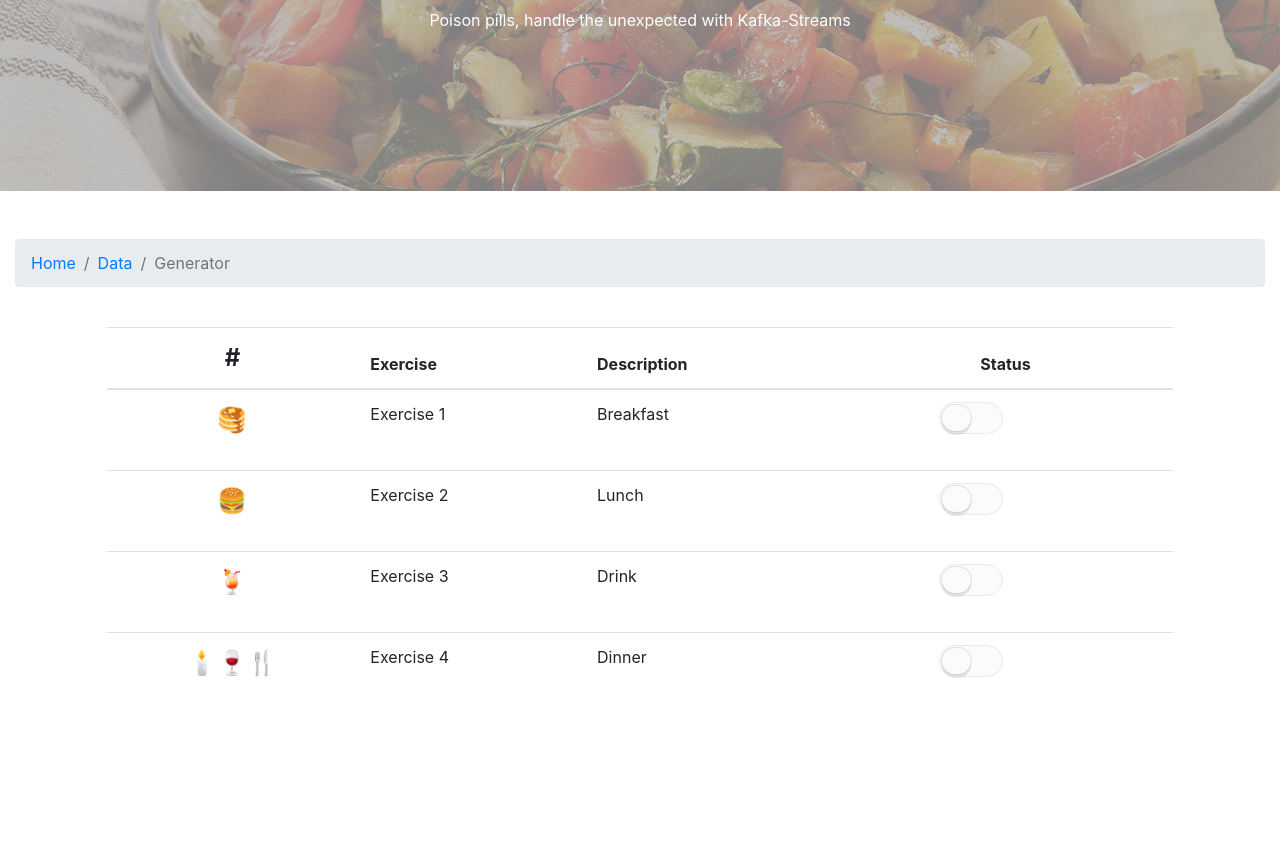
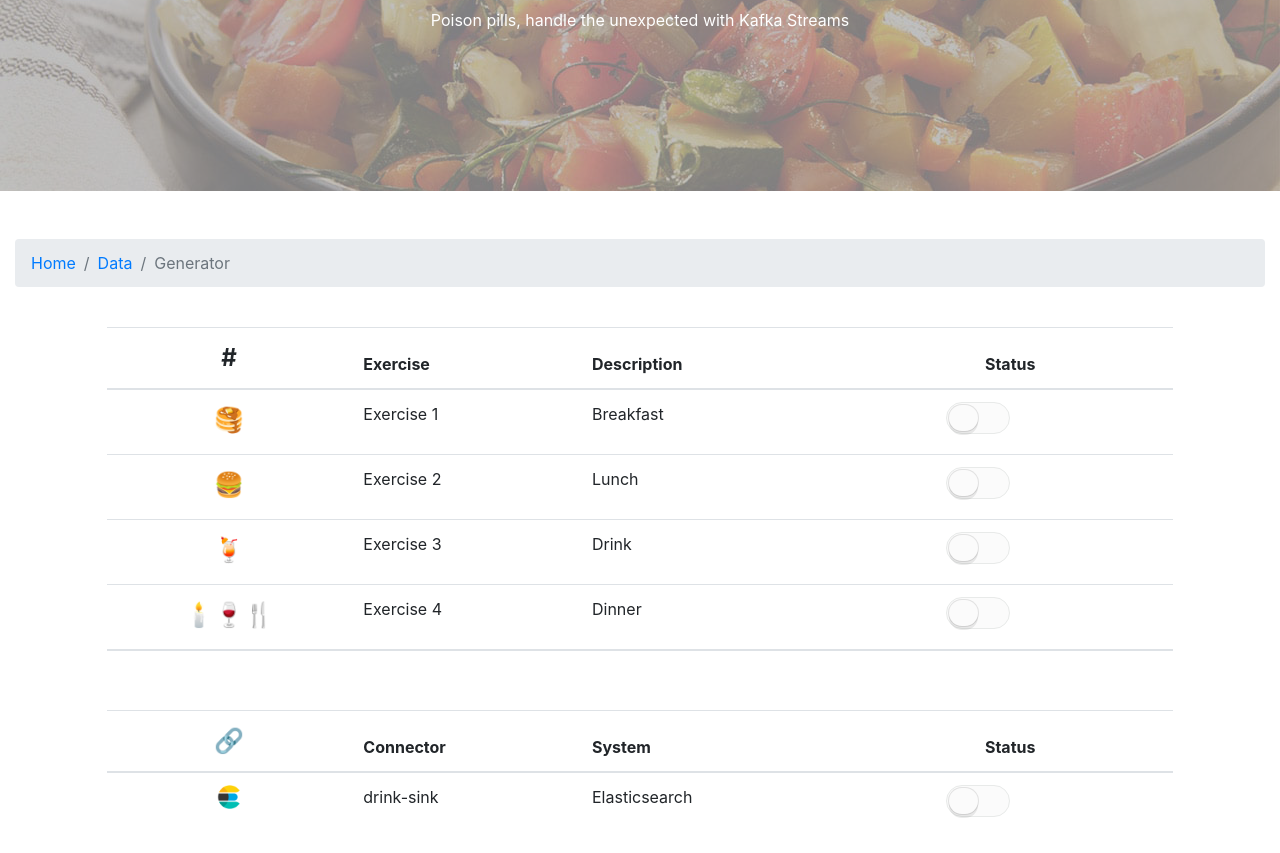
Before and after one commit to DivLoic/xke-ratatouille, a plain HTML site: page ratatouille-app/public/index.html in a window 1280 px wide. Shown: the part 109-962 px from the top of the page. Before the commit the page ends 838 px from the top, so only its background shows below. Drawn offline with nearby package versions, Linux system fonts and the light colour scheme; no server answers.

Commit message:
add the connector publication to the app module

```diff
--- a/ratatouille-app/public/index.html
+++ b/ratatouille-app/public/index.html
@@ -3,12 +3,15 @@
 <head>
     <meta charset="utf-8">
     <meta name="viewport" content="width=device-width, initial-scale=1, shrink-to-fit=no">
-    <link rel="stylesheet" href="./css/main.css">
-    <link rel="stylesheet" href="./css/toggle.css">
     <link rel="stylesheet" href="https://cdnjs.cloudflare.com/ajax/libs/normalize/8.0.1/normalize.min.css">
     <link rel="stylesheet" href="https://stackpath.bootstrapcdn.com/bootstrap/4.3.1/css/bootstrap.min.css"
           integrity="sha384-ggOyR0iXCbMQv3Xipma34MD+dH/1fQ784/j6cY/iJTQUOhcWr7x9JvoRxT2MZw1T" crossorigin="anonymous">
-    <title>Xke Ratatouille - Kafka-Streams & the poison pill</title>
+    <link rel="stylesheet" href="./css/toggle.css">
+    <link rel="stylesheet" href="./css/main.css">
+    <link rel="shortcut icon" type="image/x-icon"
+          href="https://emojipedia-us.s3.dualstack.us-west-1.amazonaws.com/thumbs/240/apple/198/potato_1f954.png">
+
+    <title>Xke Ratatouille - Kafka Streams & the poison pill</title>
 </head>
 <body>
 <header>
@@ -19,7 +22,7 @@
             <div class="col-1"><span></span></div>
             <div class="col-10">
                 <p id="typed" style="margin: 0; padding: 0; width: 100%"></p>
-                <p class="subtitle">Poison pills, handle the unexpected with Kafka-Streams</p>
+                <p class="subtitle">Poison pills, handle the unexpected with Kafka Streams</p>
             </div>
             <div class="col-1"><span></span></div>
         </div>
@@ -40,7 +43,7 @@
     <div class="row" id="control-pad">
         <div class="col col-sm-1"></div>
         <table class="table col col-sm-10">
-            <thead>
+            <thead class="exercises">
             <tr>
                 <th scope="row">#</th>
                 <th scope="col">Exercise</th>
@@ -48,7 +51,7 @@
                 <th scope="col" style="text-align: center;">Status</th>
             </tr>
             </thead>
-            <tbody>
+            <tbody class="exercises">
             <tr>
                 <th scope="row">🥞</th>
                 <td>Exercise 1</td>
@@ -102,6 +105,34 @@
                 </td>
             </tr>
             </tbody>
+            <tbody class="margin">
+            <tr>
+                <th style="height: 60px"></th>
+            </tr>
+            </tbody>
+            <thead class="connectors">
+            <tr>
+                <th scope="row">&nbsp;&nbsp;&nbsp;🔗&nbsp;&nbsp;&nbsp;</th>
+                <th scope="col">Connector</th>
+                <th scope="col">System</th>
+                <th scope="col" style="text-align: center;">Status</th>
+            </tr>
+            </thead>
+            <tbody class="connectors">
+            <tr>
+                <th scope="row"><img src="image/es-icon.png" style="height:24px;vertical-align:top" alt="elastic"></th>
+                <td>drink-sink</td>
+                <td>Elasticsearch</td>
+                <td>
+                    <ul class="tg-list">
+                        <li class="tg-list-item">
+                            <input title="exercise1" class="tgl tgl-ios" id="tg5" type="checkbox"/>
+                            <label class="tgl-btn" for="tg5"></label>
+                        </li>
+                    </ul>
+                </td>
+            </tr>
+            </tbody>
         </table>
     </div>
 </main>
@@ -114,56 +145,80 @@
         crossorigin="anonymous"></script>
 <script src="https://cdn.jsdelivr.net/npm/typed.js@2.0.9"></script>
 <script>
-    var EX = {
-        "breakfast": "tg1",
-        "lunch": "tg2",
-        "drink": "tg3",
-        "dinner": "tg4"
+    var EXERCISES = {
+        breakfast: "tg1",
+        lunch: "tg2",
+        drink: "tg3",
+        dinner: "tg4"
+    };
+
+    var CONNECTOR = {
+        name: "exercise-drink-sink",
+        config: {
+            'connector.class': "io.confluent.connect.elasticsearch.ElasticsearchSinkConnector",
+            'tasks.max': "1",
+            'topics': "dlq-food-order",
+            'key.ignore': true,
+            'connection.url': "http://elasticsearch:9200",
+            'type.name': "kafka-connect"
+        }
     };
 
     $.get("http://localhost:7070/api/status", function (data) {
         console.log(data);
         data["exercises"].forEach(function (el) {
-            if (el["active"]) $("#" + EX[el["name"]]).prop("checked", true);
+            if (el["active"]) $("#" + EXERCISES[el["name"]]).prop("checked", true);
         });
     });
 
-    $("#tg1").click(function () {
+    $.ajax({
+        type: 'GET',
+        crossDomain: true,
+        url: "http://localhost:8083/connectors/exercise-drink-sink/status/"
+    }).done(function (data) {
+        console.log(data);
+        if (data["connector"]["state"] === "RUNNING") $("#tg5").prop("checked", true);
+    });
+
+    Object.keys(EXERCISES).forEach(function (key) {
+        $("#" + EXERCISES[key]).click(function () {
             var action = ($(this).is(":checked")) ? "start" : "stop";
-        $.get("http://localhost:7070/api/" + action + "/breakfast", function (data) {
+            $.get("http://localhost:7070/api/" + action + "/" + key, function (data) {
                 console.log(data);
             });
         });
+    });
 
-    $("#tg2").click(function () {
-        var action = ($(this).is(":checked")) ? "start" : "stop";
-        $.get("http://localhost:7070/api/" + action + "/lunch", function (data) {
+    $("#tg5").click(function () {
+        if ($(this).is(":checked")) {
+            $.ajax({
+                type: 'POST',
+                data: JSON.stringify(CONNECTOR),
+                crossDomain: true,
+                headers: {"Content-Type": "application/json"},
+                url: "http://localhost:8083/connectors/"
+            }).done(function (data) {
                 console.log(data);
             });
-    });
 
-    $("#tg3").click(function () {
-        var action = ($(this).is(":checked")) ? "start" : "stop";
-        $.get("http://localhost:7070/api/" + action + "/drink", function (data) {
+        } else {
+            $.ajax({
+                type: 'DELETE',
+                crossDomain: true,
+                headers: {"Content-Type": "application/json"},
+                url: "http://localhost:8083/connectors/exercise-drink-sink"
+            }).done(function (data) {
                 console.log(data);
             });
-    });
-
-
-    $("#tg4").click(function () {
-        var action = ($(this).is(":checked")) ? "start" : "stop";
-        $.get("http://localhost:7070/api/" + action + "/dinner", function (data) {
-            console.log(data);
-        });
+        }
     });
 
     var typed = new Typed("#typed", {
-        // Waits 1000ms after typing "First"
         strings: ["XKE RATATOUILLE"],
         typeSpeed: 80,
         fadeOutDelay: 500,
         showCursor: false,
-        onComplete: function(self) {
+        onComplete: function (self) {
             $("p.subtitle ")
                 .css({top: 50, opacity: 0})
                 .animate({top: 0, opacity: 1}, 800)
```
Also changed, not shown: ratatouille-app/public/image/es-icon.png (added), 2 other files. Lines whose indentation alone changed are shown as unchanged.
